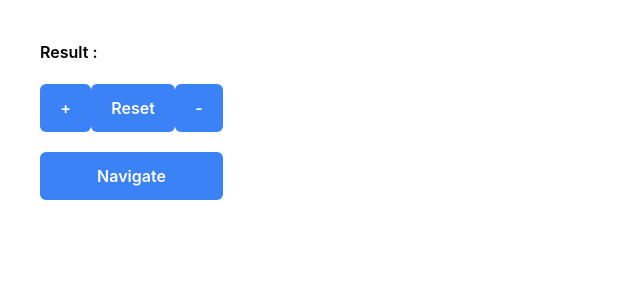
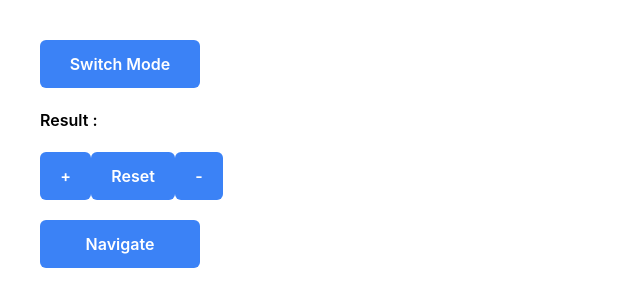
Before and after one commit to BagasAlterra/ALTA-FE-BATCH-14, a React (Vite) app in the folder Javascript/react/first-react-hooks/: page /count in a window 1280 px wide. Shown: the top 306 px of the page, without its empty margins (0-640 px from the left). Built offline with nearby package versions, Linux system fonts and the light colour scheme.

Commit message:
add dark mode

```diff
--- a/Javascript/react/first-react-hooks/src/components/Layout.tsx
+++ b/Javascript/react/first-react-hooks/src/components/Layout.tsx
@@ -1,15 +1,18 @@
-import { FC } from 'react'
+import { FC } from "react";
 
 interface LayoutProps {
-    children?: React.ReactNode
+  children?: React.ReactNode;
+  isMode?: boolean | string;
 }
 
-const Layout: FC<LayoutProps> = ({ children }) => {
-    return (
-        <div className="flex flex-col min-h-screen">
-            <div className="flex-1">{children}</div>
-        </div>
-    )
-}
+const Layout: FC<LayoutProps> = ({ children, isMode }) => {
+  return (
+    <div
+      className={`flex flex-col w-screen ${isMode ? `bg-black` : `bg-white`}`}
+    >
+      <div className="flex-1 min-h-screen">{children}</div>
+    </div>
+  );
+};
 
-export default Layout
+export default Layout;
--- a/Javascript/react/first-react-hooks/src/context/modeContext.tsx
+++ b/Javascript/react/first-react-hooks/src/context/modeContext.tsx
@@ -2,7 +2,7 @@ import React, { FC, useState, useContext, createContext } from "react";
 
 interface ModeProps {
   children?: React.ReactNode;
-  toggle: boolean | any[];
+  toggle?: boolean | any[];
   setToggle?: (toggle: boolean) => void;
 }
 
@@ -13,9 +13,7 @@ export const useModeContext = () => {
   const [toggle, setToggle] = context.toggle;
 
   const handleToggle = () => {
-    setToggle((toggle: boolean) => {
-      !toggle;
-    });
+    setToggle(!toggle);
   };
 
   return {
--- a/Javascript/react/first-react-hooks/src/main.tsx
+++ b/Javascript/react/first-react-hooks/src/main.tsx
@@ -2,12 +2,15 @@ import React from "react";
 import ReactDOM from "react-dom/client";
 import App from "./App.tsx";
 import { CountProvider } from "./context/countContext";
+import { ModeProvider } from "./context/modeContext";
 import "./index.css";
 
 ReactDOM.createRoot(document.getElementById("root") as HTMLElement).render(
   <React.StrictMode>
-    <CountProvider>
-      <App />
-    </CountProvider>
+    <ModeProvider>
+      <CountProvider>
+        <App />
+      </CountProvider>
+    </ModeProvider>
   </React.StrictMode>
 );
--- a/Javascript/react/first-react-hooks/src/pages/count/index.tsx
+++ b/Javascript/react/first-react-hooks/src/pages/count/index.tsx
@@ -2,20 +2,32 @@ import Button from "../../components/Button";
 import Layout from "../../components/Layout";
 
 import { useCountContext } from "../../context/countContext";
+import { useModeContext } from "../../context/modeContext";
 import { useNavigate } from "react-router-dom";
 
 const Count = () => {
   // memanggil state dari useCountContext / global state
   const { handleCount, count } = useCountContext();
+  const { handleToggle, toggle } = useModeContext();
   const navigate = useNavigate();
+
+  console.log("toggle : ", toggle);
+  console.log("count : ", count);
 
   // untuk menampilkan hasil state, panggil count dari global state
   // untuk merubah state, panggil fungsi handleCount() dari global state
   return (
-    <Layout>
-      <div className="m-10 space-y-5">
-        <p className="font-semibold">Result : {count} </p>
-        <div className="flex flex-row">
+    <Layout isMode={toggle}>
+      <div className="m-10 space-y-5 w-40 h-12">
+        <Button id="mode" label="Switch Mode" onClick={() => handleToggle()} />
+        <p
+          className={`font-semibold ${
+            toggle === true ? "text-white" : "text-black"
+          }`}
+        >
+          Result : {count}{" "}
+        </p>
+        <div className="flex flex-row w-40 h-12">
           <Button id="increment" label="+" onClick={() => handleCount(1)} />
           <Button id="reset" label="Reset" onClick={() => handleCount(0)} />
           <Button id="decrement" label="-" onClick={() => handleCount(-1)} />
--- a/Javascript/react/first-react-hooks/src/pages/details/index.tsx
+++ b/Javascript/react/first-react-hooks/src/pages/details/index.tsx
@@ -1,13 +1,18 @@
 import React from "react";
+
+import Layout from "../../components/Layout";
+
 import { useCountContext } from "../../context/countContext";
+import { useModeContext } from "../../context/modeContext";
 
 const Details = () => {
   const { count } = useCountContext();
+  const { toggle } = useModeContext();
 
   return (
-    <div>
+    <Layout isMode={toggle}>
       <h1>Get from global state : {count}</h1>
-    </div>
+    </Layout>
   );
 };
 
```
